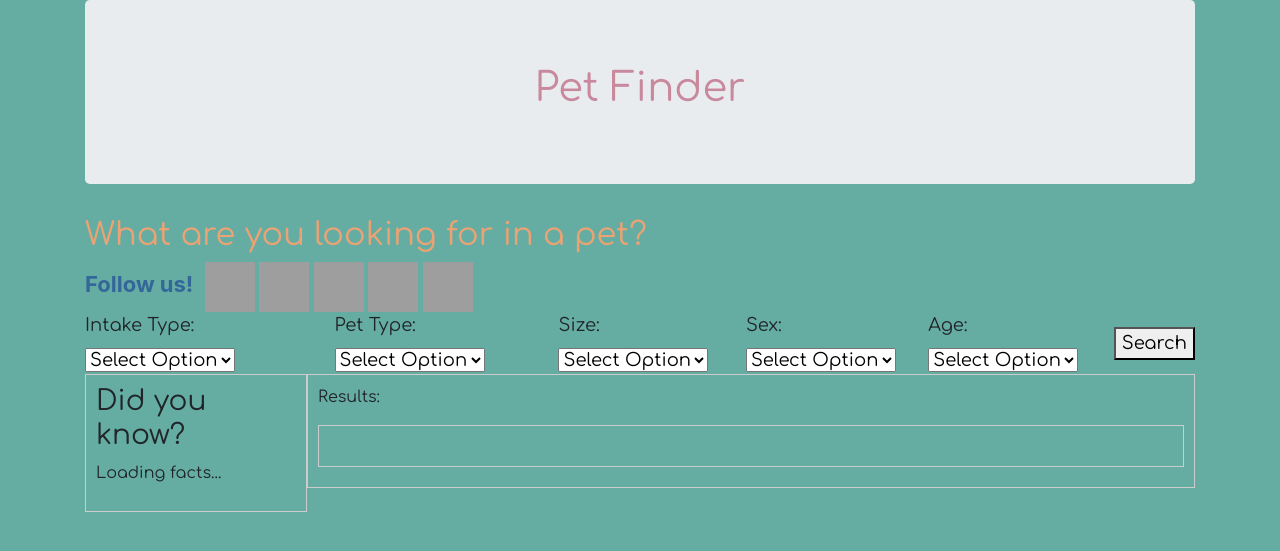
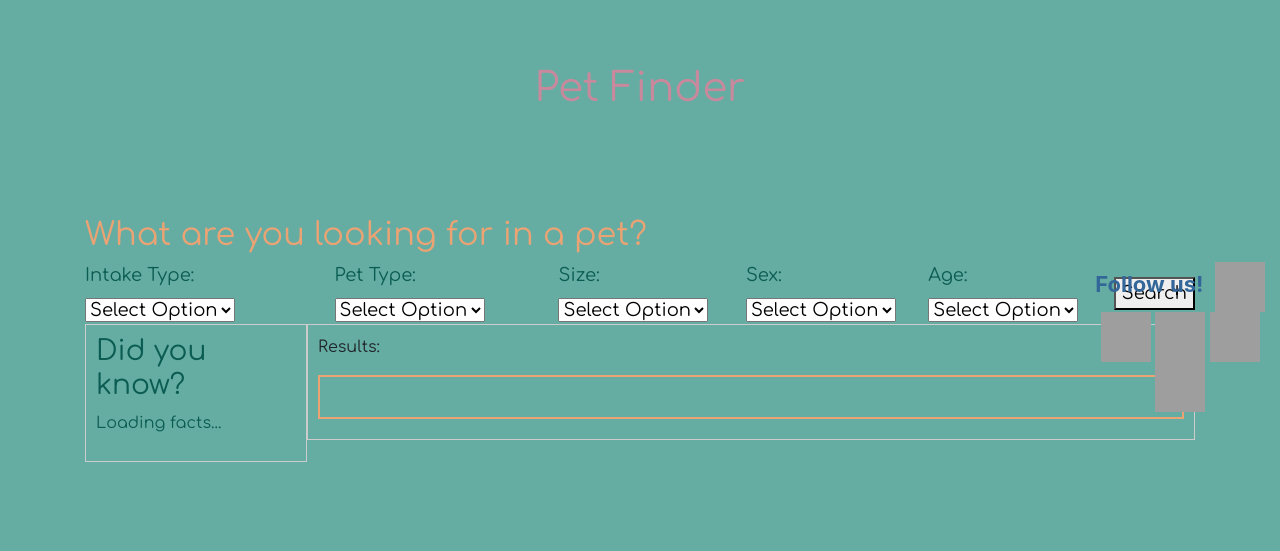
Before and after one commit to asalinas10/petfinder, a Flask app: template templates/index.html in a window 1280 px wide. Shown: the top 551 px of the page. Run offline with Flask 3, Linux system fonts and the light colour scheme; the template is opened without the code that fills it, so the values that code supplies are empty; some libraries are stand-ins or nearby versions; grey boxes are pictures that could not be loaded.

Commit message:
updated CSS

```diff
--- a/static/css/style.css
+++ b/static/css/style.css
@@ -1,6 +1,17 @@
 @import url('https://fonts.googleapis.com/css2?family=Comfortaa&display=swap');
 
+h1{
+    color: #c9899d;
+    font-family: "Comfortaa", cursive;
+  }
+
+h2{
+    color: #eba374;
+    font-family: "Comfortaa", cursive;
+}
+
 .filter-bar {
+    color: #0b5c52;
     display: flex;
     align-items: center;
     margin: 10 px;
@@ -10,11 +21,13 @@
 }
 
 .dropdown {
+    color: #0b5c52;
     margin-right: 8px;
     font-family: "Comfortaa", cursive;
 }
 
 .fact-panel {
+    color: #0b5c52;
     border: 1px solid #ccc;
     padding: 10px;
     width: 20%; /* Adjust the width as needed */
@@ -37,7 +50,7 @@
     display: flex;
     align-items: left;
     padding: 10px;
-border: 1px solid #ccc;
+    border: 2px solid #eba374;
     margin: 10px 0;
 }
 
@@ -64,13 +77,39 @@ padding: 10px;
     padding: 10px;
 }
 
-h1{
-    color: #c9899d;
-    font-family: "Comfortaa", cursive;
-    font-size: 64px
+/* ------------------------------*/
+/* this is all new to the CSS file */
+
+.jumbotron {
+    background-color: #65ADA3 !important;
 }
 
-h2{
-color: #eba374;
+h3 {
+    color: #0b5c52;
     font-family: "Comfortaa", cursive;
 }
+
+.facts-section p{
+    margin: 0.5em 0;
+}
+
+.social-media {
+    text-align: center;
+    position: absolute;
+    top: 2;
+    right: 0;
+    width: 200px;
+    height: 200px;
+}
+
+.container {
+    max-width: 1280px;
+  }
+
+
+/*these changes have to be made in the html file:
+- social media section, change 'Follow Us' to 'Want more details?' add a line break after Want More Details?, Instagram and YouTube
+- change the name and add these headers in the jumbotron section
+    <h1>PetPal Match: Connecting Hearts and Paws</h1>
+    <h2>Animal Services & Adoption Center</h2><br>
+    <h3>Montgomery County, Maryland</h3>
```
Lines whose indentation alone changed are shown as unchanged.
